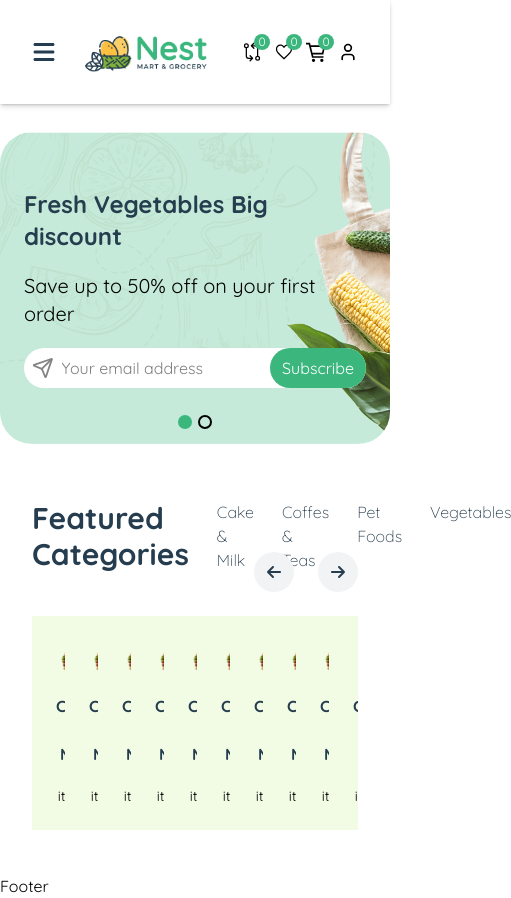
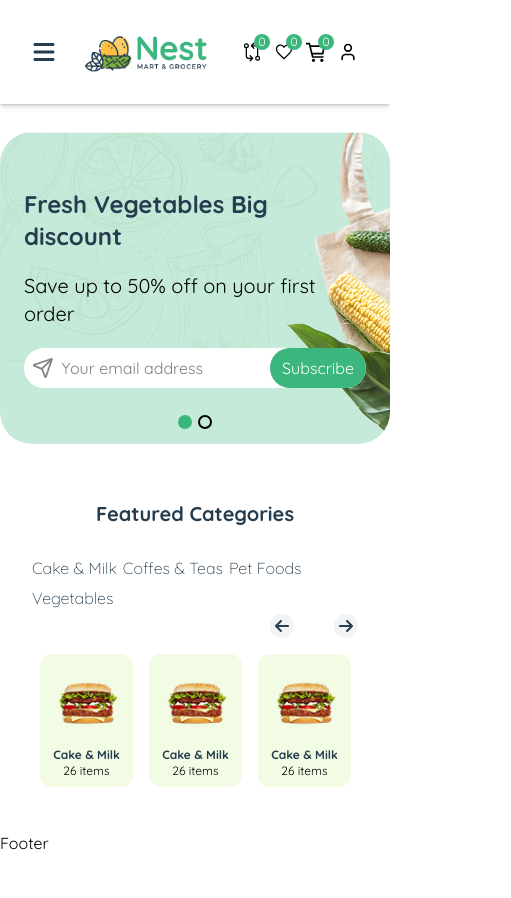
Before and after one commit to Tasnimmou11/E-Commerece_nest, a React (Vite) app: page / in a window 390 px wide. Shown: the whole page, 511 px wide, since content can reach past the window. After the commit the page ends 855 px from the top, so only its background shows below. Built offline with nearby package versions, Linux system fonts and the light colour scheme.

Commit message:
catagories responsive

```diff
--- a/src/components/Home/Categories.jsx
+++ b/src/components/Home/Categories.jsx
@@ -5,54 +5,91 @@ import Slider from "react-slick";
 import "slick-carousel/slick/slick.css";
 import { NextArrow, PrevArrow } from "../utilities/SliderArrows";
 
-
-
-
 const Categories = () => {
-
   const settings = {
     dots: false,
     infinite: true,
     speed: 500,
     slidesToShow: 10,
     slidesToScroll: 1,
-        nextArrow: <NextArrow customStyle="absolute -top-16 right-0"/>,
-        prevArrow: <PrevArrow customStyle="absolute -top-16 right-16"/>
+    nextArrow: <NextArrow customStyle="absolute -top-10 md:-top-16 right-0" />,
+    prevArrow: <PrevArrow customStyle="absolute -top-10 md:-top-16 right-16" />,
+    responsive: [
+        {
+            breakpoint: 1025,
+            settings: {
+            slidesToShow: 7,
+            slidesToScroll: 2,
+            initialSlide: 2,
+            },
+        },
+        {
+            breakpoint: 896,
+            settings: {
+            slidesToShow: 6,
+            slidesToScroll: 2,
+            initialSlide: 2,
+            },
+        },
+    {
+        breakpoint: 768,
+        settings: {
+        slidesToShow: 5,
+        slidesToScroll: 2,
+        initialSlide: 2,
+        },
+    },
+    {
+        breakpoint: 512,
+        settings: {
+        slidesToShow: 3,
+        slidesToScroll: 1,
+        },
+    },
+    ],
 };
 return (
     <section className="pt-14 pb-11">
     <div className="container">
-        <div className="flex gap-7 items-end">
+        <div className="flex md:flex-row flex-col gap-7 items-center md:items-end">
         <h2 className="section_heading">Featured Categories</h2>
-        <ul className="flex text-base font-light text-primary gap-7">
+        <ul className="flex flex-wrap text-base font-light text-primary gap-1.5 md:gap-7">
             <li>
-            <Link to="/" className="hover:text-brand">Cake & Milk</Link>
+            <Link to="/" className="hover:text-brand">
+                Cake & Milk
+            </Link>
             </li>
             <li>
-            <Link to="/" className="hover:text-brand">Coffes & Teas</Link>
+            <Link to="/" className="hover:text-brand">
+                Coffes & Teas
+            </Link>
             </li>
             <li>
-            <Link to="/" className="hover:text-brand">Pet Foods</Link>
+            <Link to="/" className="hover:text-brand">
+                Pet Foods
+            </Link>
             </li>
             <li>
-            <Link to="/" className="hover:text-brand">Vegetables</Link>
+            <Link to="/" className="hover:text-brand">
+                Vegetables
+            </Link>
             </li>
         </ul>
         </div>
         <div className="mt-11 ">
         <Slider {...settings}>
             {/* slider div */}
-            <CategoryItem/>
-            <CategoryItem/>
-            <CategoryItem/>
-            <CategoryItem/>
-            <CategoryItem/>
-            <CategoryItem/>
-            <CategoryItem/>
-            <CategoryItem/>
-            <CategoryItem/>
-            <CategoryItem/>
-            <CategoryItem/>
+            <CategoryItem />
+            <CategoryItem />
+            <CategoryItem />
+            <CategoryItem />
+            <CategoryItem />
+            <CategoryItem />
+            <CategoryItem />
+            <CategoryItem />
+            <CategoryItem />
+            <CategoryItem />
+            <CategoryItem />
         </Slider>
         </div>
     </div>
--- a/src/components/Home/CategoryItem.jsx
+++ b/src/components/Home/CategoryItem.jsx
@@ -3,11 +3,11 @@ import { Link } from 'react-router'
 
 const CategoryItem = () => {
   return (
-   <div>
-     <Link to="/" className='p-6 rounded-xl bg-[#F2FCE4] w-fit inline-block text-center hover:shadow-xl transition-all'>
+   <div className=''>
+     <Link to="/" className='p-2 md:p-6 mx-2 rounded-xl bg-[#F2FCE4] w-fit inline-block text-center hover:shadow-xl transition-all'>
       <img src="/cat-1.png" alt="cat-1" />
-      <h3 className='pt-4 font-bold text-base text-primary'>Cake & Milk</h3>
-      <p className='font-normal text-secondary text-sm'>26 items</p>
+      <h3 className='pt-2 md:pt-4 font-bold text-xs md:text-base text-primary'>Cake & Milk</h3>
+      <p className='font-normal text-secondary text-xs md:text-sm'>26 items</p>
     </Link>
    </div>
   )
--- a/src/components/utilities/SliderArrows.jsx
+++ b/src/components/utilities/SliderArrows.jsx
@@ -6,7 +6,7 @@ function NextArrow({  customStyle, onClick }) {
 
     return (
     <div
-        className={`w-10 h-10 z-50 hover:bg-brand hover:text-white ${customStyle} rounded-full bg-[#F2F3F4]  text-primary flex justify-center items-center cursor-pointer`}
+        className={`w-6 h-6 md:w-10 md:h-10 z-50 hover:bg-brand hover:text-white ${customStyle} rounded-full bg-[#F2F3F4]  text-primary flex justify-center items-center cursor-pointer`}
         onClick={onClick}
     ><FaArrowRight /></div>
     );
@@ -16,7 +16,7 @@ function PrevArrow(props) {
     const { customStyle, onClick } = props;
     return (
     <div
-        className={`w-10 h-10 z-50 hover:bg-brand hover:text-white ${customStyle} rounded-full bg-[#F2F3F4]  text-primary flex justify-center items-center cursor-pointer`}
+        className={`w-6 h-6 md:w-10 md:h-10z-50 hover:bg-brand hover:text-white ${customStyle} rounded-full bg-[#F2F3F4]  text-primary flex justify-center items-center cursor-pointer`}
 
     onClick={onClick}
         ><FaArrowLeft />
--- a/src/index.css
+++ b/src/index.css
@@ -19,5 +19,5 @@ body{
   @apply bg-brand border-brand;
 }
 .section_heading{
-  @apply font-bold text-3xl text-primary;
+  @apply font-bold text-xl md:text-3xl text-primary;
 }
```
Lines whose indentation alone changed are shown as unchanged.
